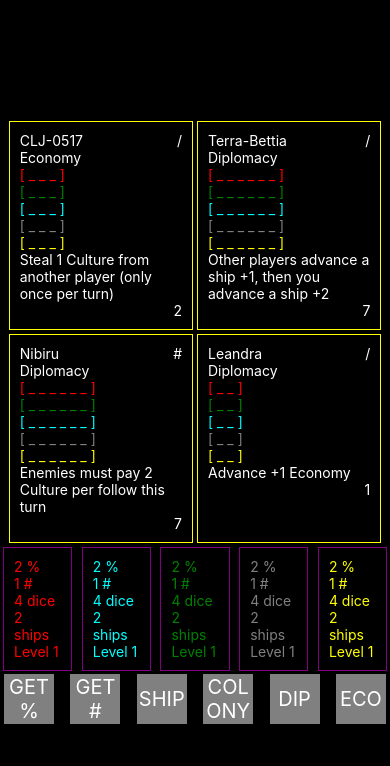
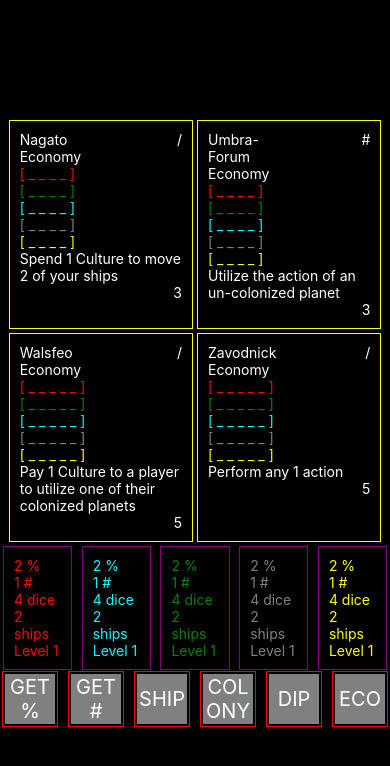
Before and after one commit to geluso/mobile-epic-galaxies, a React Native app: screen / in a window 390 px wide. Shown: the top 766 px of the page. Built offline with nearby package versions, Linux system fonts and the light colour scheme.

Commit message:
beginning to wire pressable buttons

```diff
--- /dev/null
+++ b/components/Dice.js
@@ -0,0 +1,13 @@
+import { styles } from '../assets/styles';
+import { Text, TouchableNativeFeedback, View } from 'react-native';
+
+export default function Dice({action, clickHandler}) {
+    const noop = () => {};
+    return (
+        <TouchableNativeFeedback onPress={clickHandler || noop}>
+            <View style={styles.die}>
+                <Text style={styles.dieText}>{action}</Text>
+            </View>
+        </TouchableNativeFeedback>
+    );
+}
--- a/components/TinyEpicGalaxiesGame.js
+++ b/components/TinyEpicGalaxiesGame.js
@@ -1,25 +1,25 @@
 import { styles } from '../assets/styles';
-import { Text, View } from 'react-native';
-
-import { ALL_PLANETS } from '../models/AllPlanets';
-import { Player } from '../models/Player';
+import { View } from 'react-native';
 
 import PlayerMat from './PlayerMat';
 import PlanetCard from './PlanetCard';
 import EmptyBreak from './EmptyBreak';
 
+import Dice from './Dice';
+import { Game } from '../models/Game';
+
 export default function TinyEpicGalaxiesGame() {
-  const playerColors = ['red', 'blue', 'green', 'black', 'yellow'];
-  const players = playerColors.map(color => new Player(color));
+  const game = new Game();
+  const currentPlayer = game.players[0];
 
+  const handleGetEnergy = () => {
+    console.log('pressed get energy');
+    game.acquireEnergy(currentPlayer);
+  }
 
-  const planets = ALL_PLANETS;
-  const picks = [];
-  for (let i = 0; i < 4; i++) {
-    let index = Math.floor(Math.random() * planets.length);
-    let pick = planets.splice(index, 1)[0];
-    console.log('picked planet', pick);
-    picks.push(pick);
+  const handleGetCulture = () => {
+    console.log('pressed get culture');
+    game.acquireCulture(currentPlayer);
   }
 
   return (
@@ -27,36 +27,22 @@ export default function TinyEpicGalaxiesGame() {
       <EmptyBreak />
 
       <View style={styles.planetMat}>
-        {picks.map((planet, i) => <PlanetCard key={i} planet={planet} />)}
+        {game.currentPlanets.map((planet, i) => <PlanetCard key={i} planet={planet} />)}
       </View>
 
-      <EmptyBreak />
-
       <View style={styles.playerMatContainer}>
-        {players.map((player, i) => <PlayerMat key={i} player={player} />)}
+        {game.players.map((player, i) => <PlayerMat key={i} player={player} />)}
       </View>
 
       <EmptyBreak />
 
       <View style={styles.rolledDiceContainer}>
-        <View style={styles.die}>
-          <Text style={styles.dieText}>GET %</Text>
-        </View>
-        <View style={styles.die}>
-          <Text style={styles.dieText}>GET #</Text>
-        </View>
-        <View style={styles.die}>
-          <Text style={styles.dieText}>SHIP</Text>
-        </View>
-        <View style={styles.die}>
-          <Text style={styles.dieText}>COLONY</Text>
-        </View>
-        <View style={styles.die}>
-          <Text style={styles.dieText}>DIP</Text>
-        </View>
-        <View style={styles.die}>
-          <Text style={styles.dieText}>ECO</Text>
-        </View>
+        <Dice action="GET %" clickHandler={handleGetEnergy} />
+        <Dice action="GET #" clickHandler={handleGetCulture} />
+        <Dice action="SHIP" />
+        <Dice action="COLONY" />
+        <Dice action="DIP" />
+        <Dice action="ECO" />
       </View>
     </View>
   );
--- /dev/null
+++ b/models/Game.js
@@ -0,0 +1,26 @@
+import { ALL_PLANETS } from '../models/AllPlanets';
+import { Player } from '../models/Player';
+
+export class Game {
+    constructor() {
+        const playerColors = ['red', 'blue', 'green', 'black', 'yellow'];
+        this.players = playerColors.map(color => new Player(color));
+
+        this.planetDeck = [...ALL_PLANETS];
+        this.currentPlanets = [];
+        for (let i = 0; i < 4; i++) {
+            let index = Math.floor(Math.random() * this.planetDeck.length);
+            let planet = this.planetDeck.splice(index, 1)[0];
+            console.log('picked planet', planet);
+            this.currentPlanets.push(planet);
+        }
+    }
+
+    acquireEnergy() {
+        this.players[0].energy++;
+    }
+
+    acquireCulture() {
+        this.players[0].culture++;
+    }
+}
```
